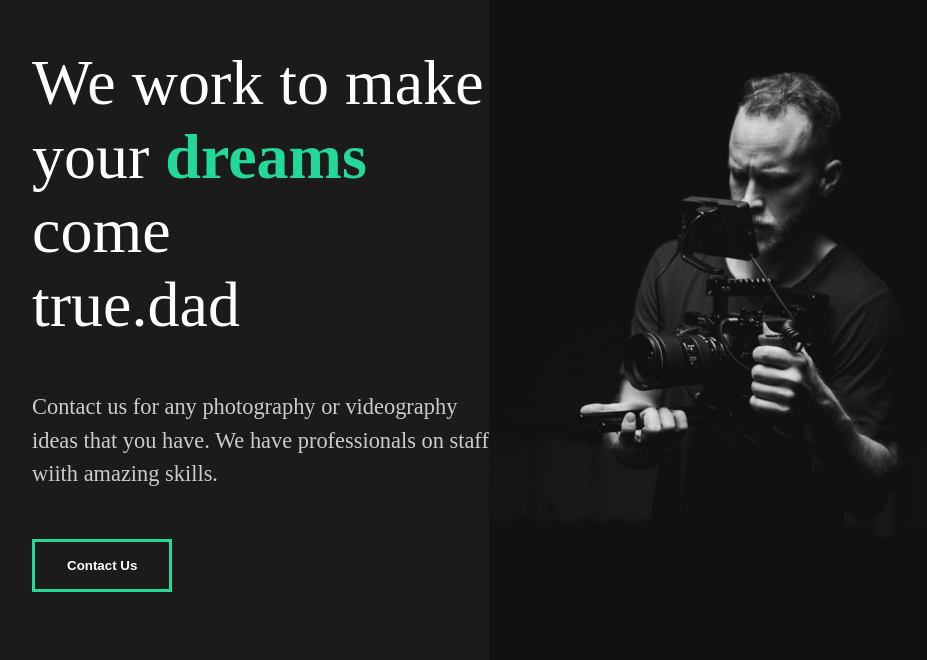
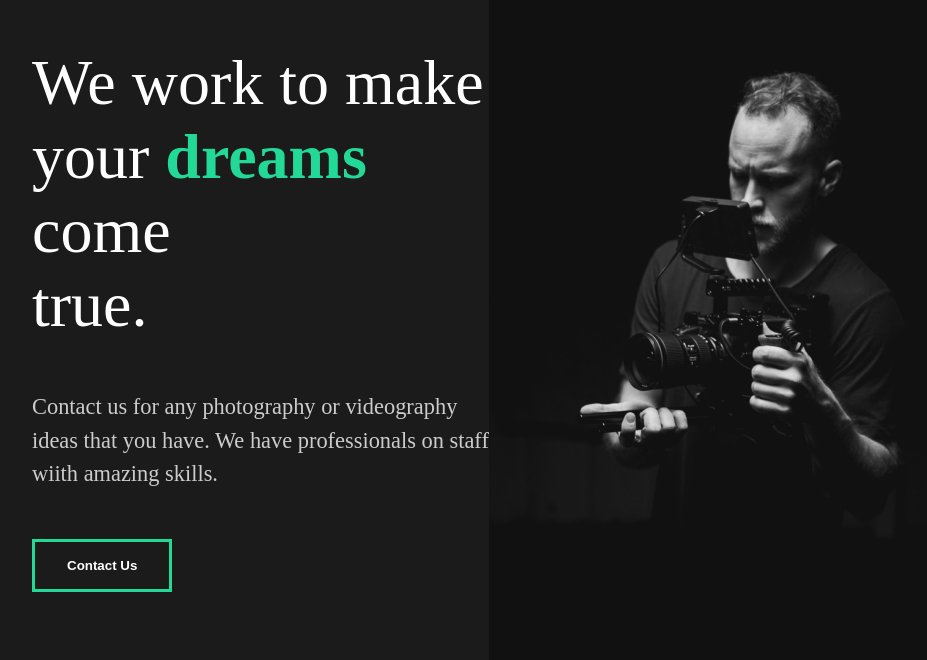
Before and after one commit to vedransehovic/personalsite, a React (Create React App) app: page / in a window 1280 px wide. Shown: the part 140-800 px from the top of the page, without its empty margins (128-1055 px from the left). Built offline with nearby package versions, Linux system fonts and the light colour scheme.

Commit message:
global credentials test

```diff
--- a/src/components/AboutSection.js
+++ b/src/components/AboutSection.js
@@ -17,7 +17,7 @@ const AboutSection = () => {
             </h2>
           </div>
           <div className="hide">
-            <h2>true.dad</h2>
+            <h2>true.</h2>
           </div>
         </div>
         <p>
```
